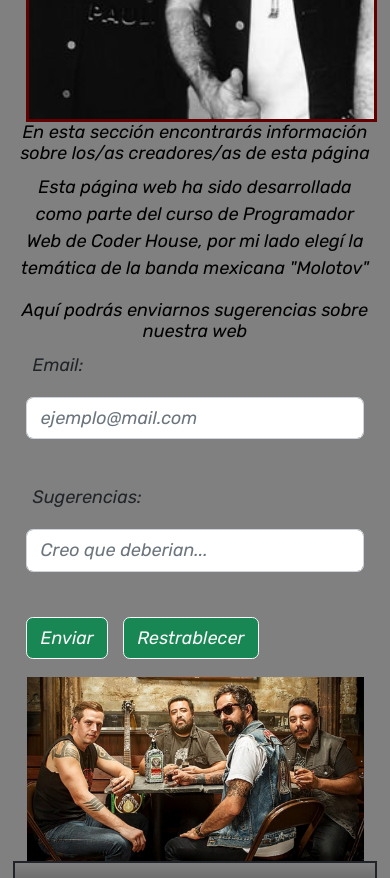
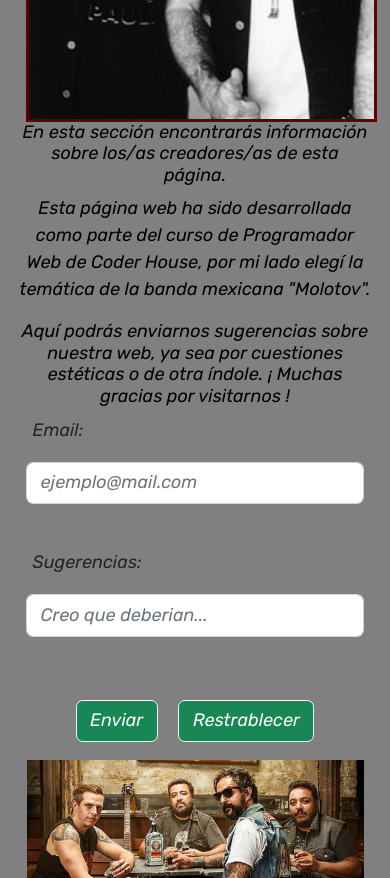
Before and after one commit to Catriel26/MolotovPagina, a website: page view/nosotros.html in a window 390 px wide. Shown: the part 810-1688 px from the top of the page. Drawn offline with nearby package versions, Linux system fonts and the light colour scheme.

Commit message:
Ultimos retoques responsive

```diff
--- a/scss/estilos.scss
+++ b/scss/estilos.scss
@@ -69,8 +69,15 @@
 
 
 
-.botones {margin-right: 10px;
+.botones {
+    margin-left: 8px;
+    margin-right: 8px;
 
+
+
+}
+.botones-container {
+    text-align: center;
 }
 
 
@@ -207,6 +214,7 @@
         position: center;
         height: 100%;
 
+
     }
 
     .video {
@@ -219,8 +227,8 @@
     }
 
     .imgtienda {
-        width: 33%;
-        max-width: 33%;
+        width: 75%;
+        max-width: 75%;
         align-items: center;
         display: block;
         margin: auto;
@@ -243,6 +251,12 @@
     }
     .entradas {
         font-size: 22px;
+    }
+    .col-sm-3 {
+        display: inline-block;
+        width: 30%;
+
+
     }
 }
 
--- a/view/nosotros.html
+++ b/view/nosotros.html
@@ -46,9 +46,9 @@
 
 
 
-    <h2 class="pfinal">En esta sección encontrarás información sobre los/as creadores/as de esta página</h2>
-    <p class="pfinal"> Esta página web ha sido desarrollada como parte del curso de Programador Web de Coder House, por mi lado elegí la temática de la banda mexicana "Molotov"</p>
-    <h3 class="pfinal">Aquí podrás enviarnos sugerencias sobre nuestra web</h3>
+    <h2 class="pfinal">En esta sección encontrarás información sobre los/as creadores/as de esta página.</h2>
+    <p class="pfinal"> Esta página web ha sido desarrollada como parte del curso de Programador Web de Coder House, por mi lado elegí la temática de la banda mexicana "Molotov".</p>
+    <h3 class="pfinal">Aquí podrás enviarnos sugerencias sobre nuestra web, ya sea por cuestiones estéticas o de otra índole. ¡ Muchas gracias por visitarnos !</h3>
     <form>
         <P>
 
@@ -56,9 +56,10 @@
             <input type="text" id="email" class="form-control my-3" placeholder="ejemplo@mail.com"><br>
             <label for="email">Sugerencias: </label>
             <input type="text" id="email" class="form-control my-3" placeholder="Creo que deberian..."><br>
+            <div class="botones-container">
             <button class="botones btn btn-success btn-outline-light">Enviar</button>
-            <button class="btn btn-success btn-outline-light">Restrablecer</button>
-
+            <button class="botones btn btn-success btn-outline-light">Restrablecer</button>
+            </div>
         </P>
     </form>
     <div class="nosotros container-fluid">
```
Also changed, not shown: view/contacto.html (+2 -1 lines), css/estilos.css.
